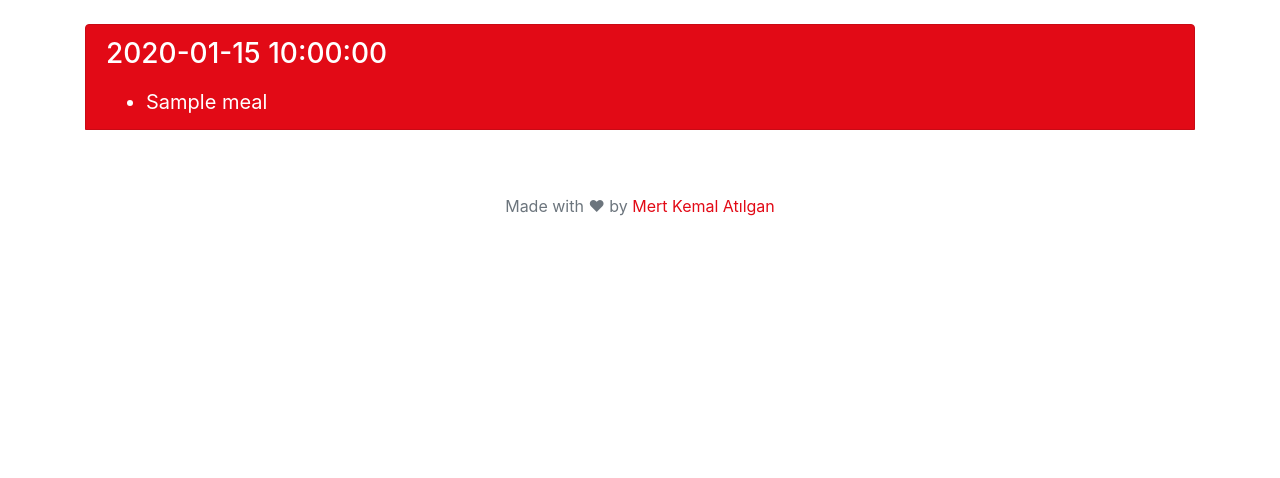
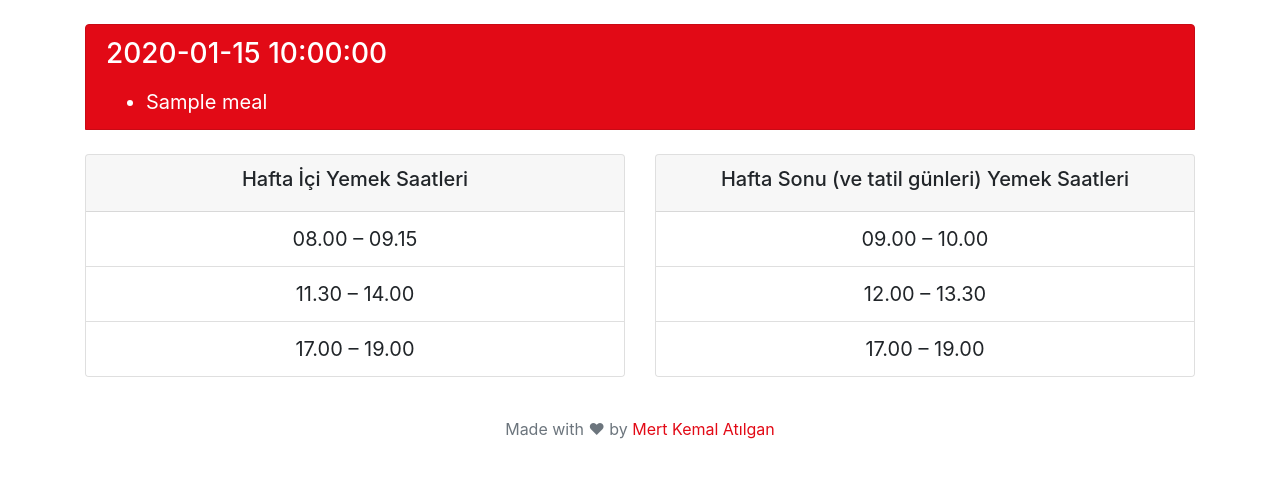
Before and after one commit to mertatilgan/Yemektepe, a Flask app: template templates/meals.html in a window 1280 px wide. Shown: the top 478 px of the page. Run offline with Flask 3, Linux system fonts and the light colour scheme; the template is opened without the code that fills it: most values are stand-ins (such as "Sample title", 1, 10 or a date in 2020); parts of the project's set-up code (start-up, migrations or seed data) failed here and were passed over.

Commit message:
1.1
Added meal periods

```diff
--- a/templates/meals.html
+++ b/templates/meals.html
@@ -41,7 +41,32 @@
                 </li><br>
             {% endfor %}
         </ul>
+
+        <div class="row">
+            <div class="col-sm-6">
+                <div class="card text-center">
+                    <div class="card-header"><h5>Hafta İçi Yemek Saatleri</h5></div>
+                    <ul class="list-group list-group-flush">
+                        <li class="list-group-item">08.00 – 09.15</li>
+                        <li class="list-group-item">11.30 – 14.00</li>
+                        <li class="list-group-item">17.00 – 19.00</li>
+                    </ul>
+                </div>
+            </div>
+            <div class="col-sm-6">
+                <div class="card text-center">
+                    <div class="card-header"><h5>Hafta Sonu (ve tatil günleri) Yemek Saatleri</h5></div>
+                    <ul class="list-group list-group-flush">
+                        <li class="list-group-item">09.00 – 10.00</li>
+                        <li class="list-group-item">12.00 – 13.30</li>
+                        <li class="list-group-item">17.00 – 19.00</li>
+                    </ul>
+                </div>
+            </div>
+        </div>
+
     </div>
+
     <footer class="py-3 my-4">
         <p class="text-center text-muted">Made with ❤ by <a href="https://github.com/mertatilgan" class="me">Mert Kemal Atılgan</a></p>
     </footer>
```
Also changed, not shown: 2 other files.
